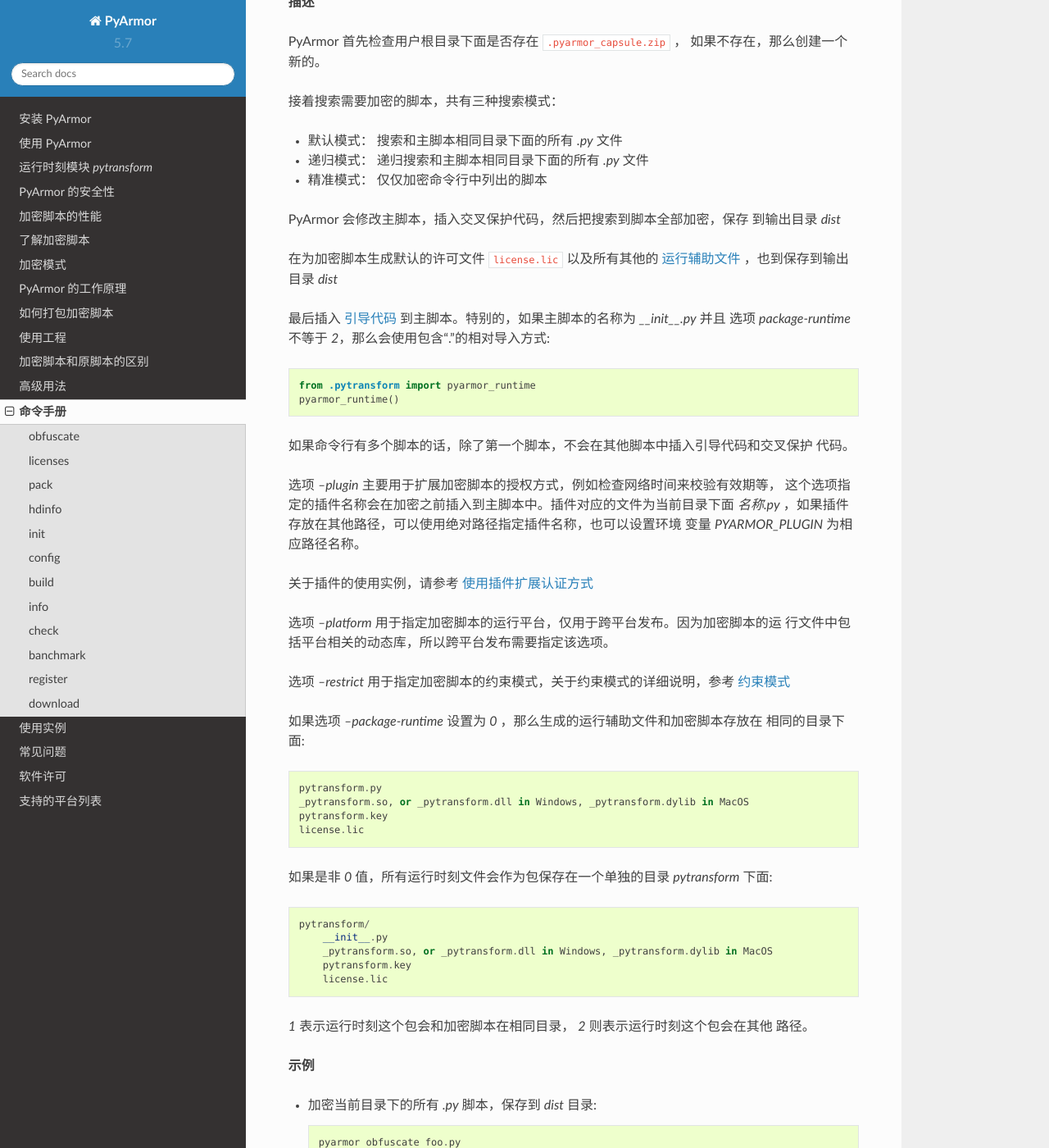
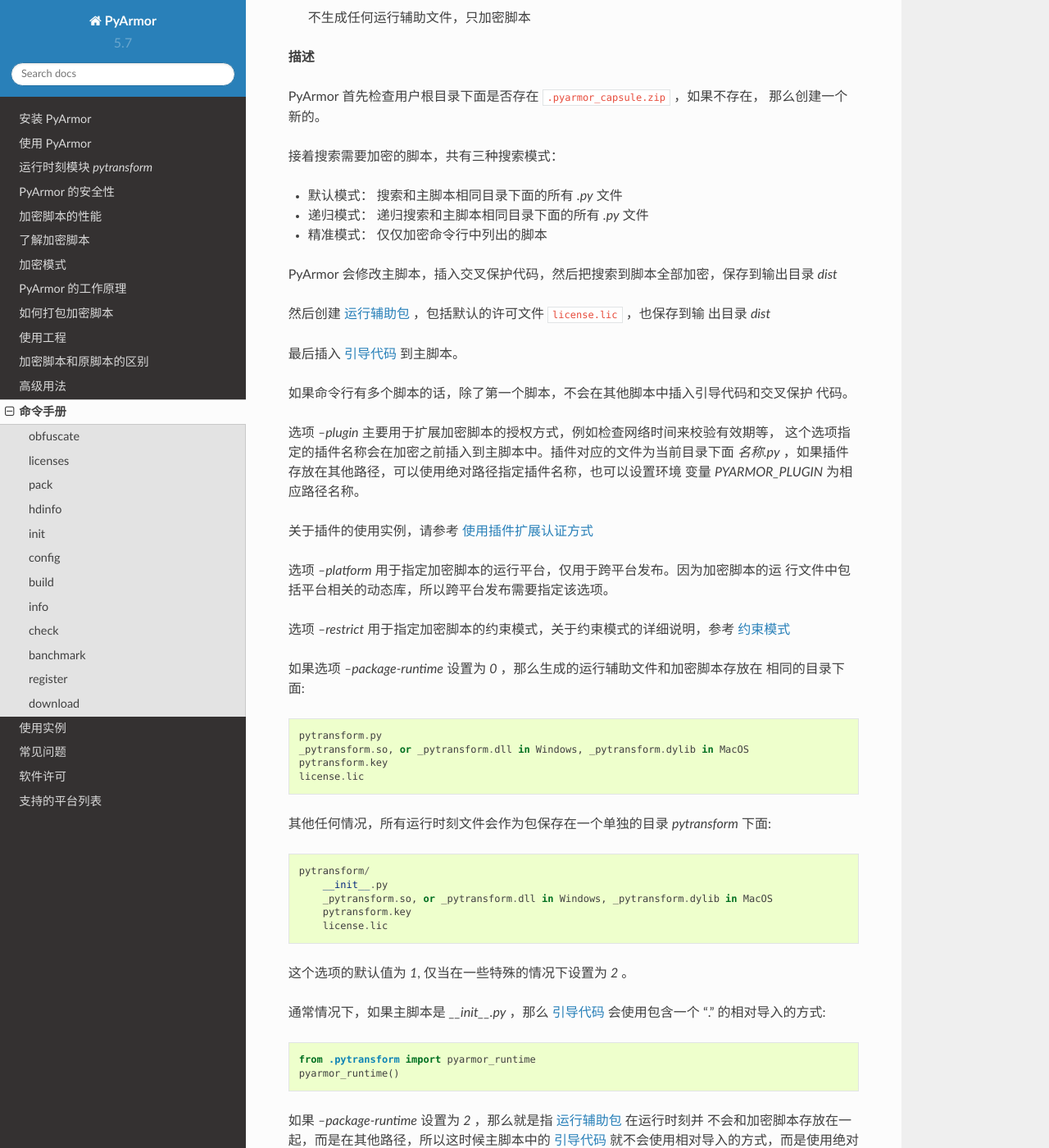
Before and after one commit to dashingsoft/pyarmor-docs-zh, a Sphinx documentation site: the page built from docs/man.rst, in a window 1280 px wide and 1400 px high, scrolled down 1940 px. Shown: the whole window at 82% size. Built offline with Sphinx 7.4.7 and the Read the Docs theme 2.0.0, drawn with Linux system fonts in a browser that asks for light colours; some of the changed text lies outside the part shown.

Commit message:
Refine doc

```diff
--- a/docs/man.rst
+++ b/docs/man.rst
@@ -60,11 +60,12 @@
 --advanced                  使用高级模式加密脚本
 --restrict <0,1,2,3,4>      设置约束模式
 --package-runtime <0,1,2>   是否保存运行文件到一个单独的目录
+--no-runtime                不生成任何运行辅助文件，只加密脚本
 
 **描述**
 
-PyArmor 首先检查用户根目录下面是否存在 :file:`.pyarmor_capsule.zip` ，
-如果不存在，那么创建一个新的。
+PyArmor 首先检查用户根目录下面是否存在 :file:`.pyarmor_capsule.zip` ，如果不存在，
+那么创建一个新的。
 
 接着搜索需要加密的脚本，共有三种搜索模式：
 
@@ -72,17 +73,13 @@
 * 递归模式： 递归搜索和主脚本相同目录下面的所有 `.py` 文件
 * 精准模式： 仅仅加密命令行中列出的脚本
 
-PyArmor 会修改主脚本，插入交叉保护代码，然后把搜索到脚本全部加密，保存
-到输出目录 `dist`
+PyArmor 会修改主脚本，插入交叉保护代码，然后把搜索到脚本全部加密，保存到输出目录
+`dist`
 
-在为加密脚本生成默认的许可文件 :file:`license.lic` 以及所有其他的
-:ref:`运行辅助文件` ，也到保存到输出目录 `dist`
+然后创建 :ref:`运行辅助包` ，包括默认的许可文件 :file:`license.lic` ，也保存到输
+出目录 `dist`
 
-最后插入 :ref:`引导代码` 到主脚本。特别的，如果主脚本的名称为 `__init__.py` 并且
-选项 `package-runtime` 不等于 `2`，那么会使用包含“.”的相对导入方式::
-
-    from .pytransform import pyarmor_runtime
-    pyarmor_runtime()
+最后插入 :ref:`引导代码` 到主脚本。
 
 如果命令行有多个脚本的话，除了第一个脚本，不会在其他脚本中插入引导代码和交叉保护
 代码。
@@ -108,7 +105,7 @@
     pytransform.key
     license.lic
 
-如果是非 `0` 值，所有运行时刻文件会作为包保存在一个单独的目录 `pytransform` 下面::
+其他任何情况，所有运行时刻文件会作为包保存在一个单独的目录 `pytransform` 下面::
 
     pytransform/
         __init__.py
@@ -116,8 +113,20 @@
         pytransform.key
         license.lic
 
-`1` 表示运行时刻这个包会和加密脚本在相同目录， `2` 则表示运行时刻这个包会在其他
-路径。
+这个选项的默认值为 `1`, 仅当在一些特殊的情况下设置为 `2` 。
+
+通常情况下，如果主脚本是 `__init__.py` ，那么 :ref:`引导代码` 会使用包含一个 "."
+的相对导入的方式::
+
+    from .pytransform import pyarmor_runtime
+    pyarmor_runtime()
+
+如果 `--package-runtime` 设置为 `2` ，那么就是指 :ref:`运行辅助包` 在运行时刻并
+不会和加密脚本存放在一起，而是在其他路径，所以这时候主脚本中的 :ref:`引导代码`
+就不会使用相对导入的方式，而是使用绝对导入方式::
+
+    from pytransform import pyarmor_runtime
+    pyarmor_runtime()
 
 **示例**
 
@@ -183,6 +192,10 @@
     cd /path/to/mypkg
     pyarmor obfuscate -r --package-runtime 2 --output dist/mypkg __init__.py
 
+* 只加密主脚本 `foo.py` ，不要生成其他任何运行文件::
+
+    pyarmor --no-runtime --exact foo.py
+
 .. _licenses:
 
 licenses
@@ -230,8 +243,8 @@
 
     pyarmor hdinfo
 
-选项 `-x` 可以把任意字符串数据存放到许可文件里面，主要用于自定义认证类
-型的时候，传递参数给自定义认证函数。例如::
+选项 `-x` 可以把任意字符串数据存放到许可文件里面，主要用于自定义认证类型的时候，
+传递参数给自定义认证函数。例如::
 
     pyarmor licenses -x "2019-02-15" tom
 
@@ -279,17 +291,15 @@
 
 最后在把所有的文件打包到一起。
 
-选项 `--options` 用来传递额外的参数给外部打包工具。例如，`PyInstaller` 是通过下面的方式调用的::
+选项 `--options EXTRA_OPTIONS` 用来传递额外的参数给外部打包工具， `pack` 会使用
+下面的方式调用 `PyInstaller`::
 
     pyinstaller --distpath DIST -y EXTRA_OPTIONS SCRIPT
 
-其中 `EXTRA_OPTIONS` 会被该选项所替换。
-
-选项 `--xoptions` 用来传递额外的参数来加密脚本。 `pack` 使用下面的命令来加密脚本::
+选项 `--xoptions EXTRA_OPTIONS` 用来传递额外的参数来加密脚本。 `pack` 会使用下面
+的命令来加密脚本::
 
     pyarmor obfuscate -r --output DIST EXTRA_OPTIONS SCRIPT
-
-其中 `EXTRA_OPTIONS` 会被该选项所替换。
 
 更多详细说明，请参考 :ref:`如何打包加密脚本`.
 
@@ -363,15 +372,14 @@
 
 **描述**
 
-这个命令会在 `PATH` 指定的路径创建一个工程配置文件
-:file:`.pyarmor_config` ，这个一个 JSON 格式的文件。
+这个命令会在 `PATH` 指定的路径创建一个工程配置文件 :file:`.pyarmor_config` ，这
+个一个 JSON 格式的文件。
 
-如果选项 `--type` 是 `auto` （也是默认情况），那么工程类型根据主脚本命
-令来判断。如果主脚本是 `__init__.py` , 那么工程类型就是 `pkg` , 否则就
-是 `app` 。
+如果选项 `--type` 是 `auto` （也是默认情况），那么工程类型根据主脚本命令来判断。
+如果主脚本是 `__init__.py` , 那么工程类型就是 `pkg` , 否则就是 `app` 。
 
-如果新的工程类型为 `pkg` ，不管是自动判断还是选项指定， `init` 命令都
-会设置工程属性 `is_package` 为 `1` ，这个属性的默认值是 `0` 。
+如果新的工程类型为 `pkg` ，不管是自动判断还是选项指定， `init` 命令都会设置工程
+属性 `is_package` 为 `1` ，这个属性的默认值是 `0` 。
 
 工程创建之后，可以使用命令 config_ 进行修改和配置。
 
@@ -439,8 +447,8 @@
 
 主脚本可以是绝对路径，也可以是相对路径，相对于 `src` 指定的路径。
 
-选项 `--manifest` 用来选择和设置工程包含的脚本。默认值为 `src` 下面的
-所有 `.py` 文件::
+选项 `--manifest` 用来选择和设置工程包含的脚本。默认值为 `src` 下面的所有 `.py`
+文件::
 
     global-include *.py
 
@@ -468,8 +476,8 @@
 
     pyarmor config --wrap-mode 0
 
-* 配置主脚本的插件，下面的例子中会把 `check_ntp_time.py` 的内容插入到
-  主脚本，这个脚本会检查网络时间，超过有效期会自动退出::
+* 配置主脚本的插件，下面的例子中会把 `check_ntp_time.py` 的内容插入到主脚本，这
+  个脚本会检查网络时间，超过有效期会自动退出::
 
     pyarmor config --plugin check_ntp_time.py
 
@@ -595,9 +603,8 @@
 
 **描述**
 
-主要用来检查加密脚本的性能，命令输出包括初始化加密脚本运行环境需要的额
-外时间，以及不同加密模式下面导入模块、运行不同大小的代码块需要消耗的额
-外时间。
+主要用来检查加密脚本的性能，命令输出包括初始化加密脚本运行环境需要的额外时间，以
+及不同加密模式下面导入模块、运行不同大小的代码块需要消耗的额外时间。
 
 **示例**
 
@@ -652,9 +659,9 @@
 
 **描述**
 
-常用平台的预编译动态库已经和 PyArmor 的安装包一起发布，大部分的嵌入式
-设备可以自动下载相应的预编译动态库。但是对于部分无法识别平台的嵌入式设
-备，就需要人工下载。例如，启动过程提示::
+常用平台的预编译动态库已经和 PyArmor 的安装包一起发布，大部分的嵌入式设备可以自
+动下载相应的预编译动态库。但是对于部分无法识别平台的嵌入式设备，就需要人工下载。
+例如，启动过程提示::
 
     ERROR: Unsupport platform linux32/armv7l
 
```
Also changed, not shown: other parts of docs/man.rst (+11 -13 lines), docs/advanced.rst (+81 -55 lines), docs/questions.rst (+10 -4 lines).
